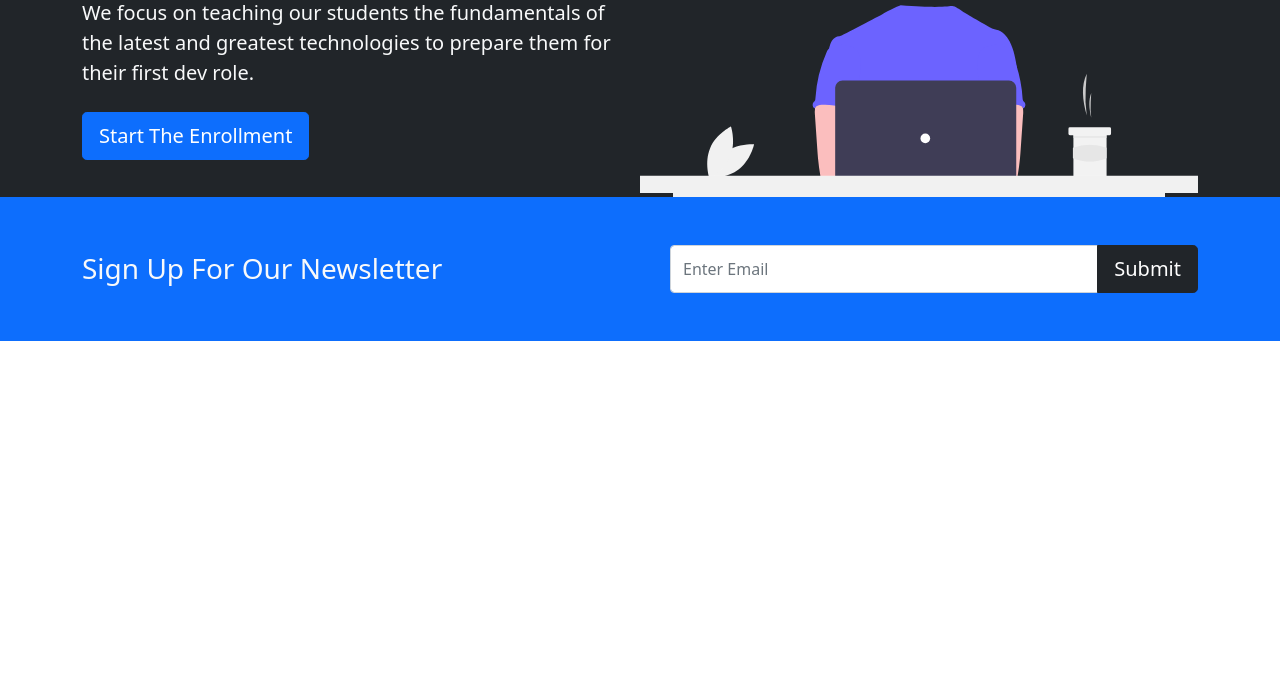
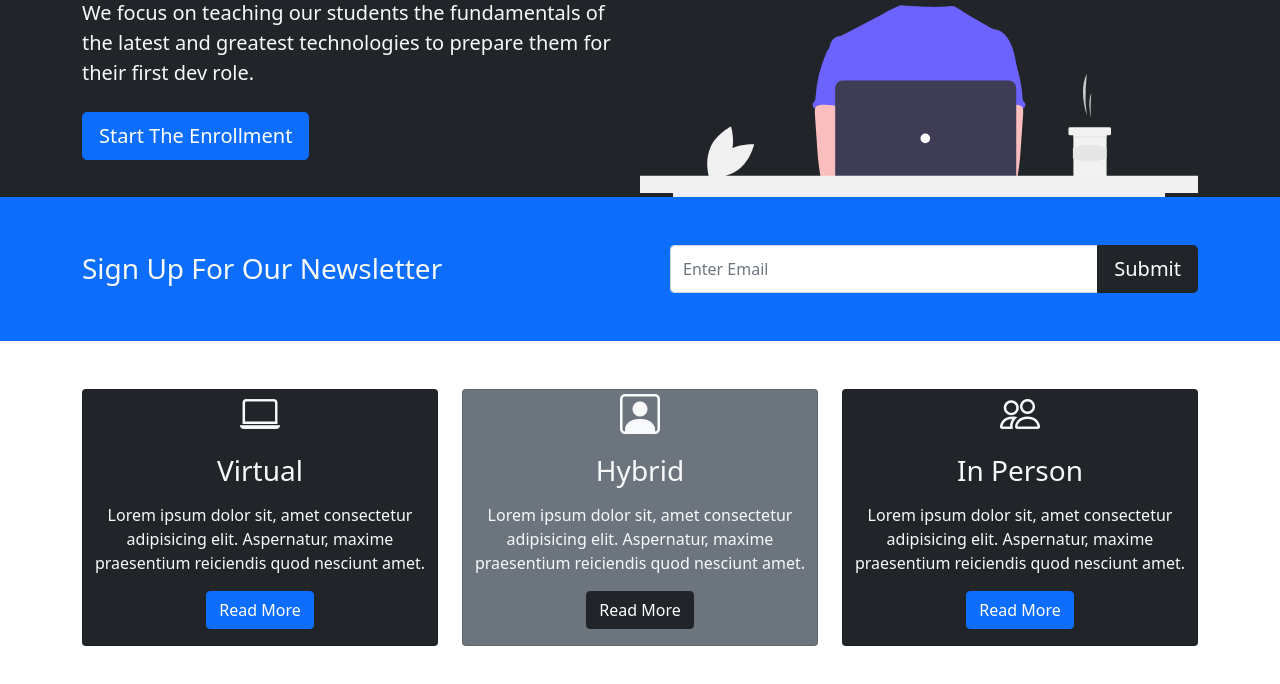
Before and after one commit to itangishaka1/Bootstrap-5, a plain HTML site: page index.html in a window 1280 px wide. Shown: the part 214-898 px from the top of the page. Before the commit the page ends 800 px from the top, so only its background shows below. Drawn offline with nearby package versions, Linux system fonts and the light colour scheme.

Commit message:
Finished Boxes sections

```diff
--- a/index.html
+++ b/index.html
@@ -7,6 +7,8 @@
     <meta name="viewport" content="width=device-width, initial-scale=1.0">
     <link href="https://cdn.jsdelivr.net/npm/bootstrap@5.0.2/dist/css/bootstrap.min.css" rel="stylesheet"
         integrity="sha384-EVSTQN3/azprG1Anm3QDgpJLIm9Nao0Yz1ztcQTwFspd3yD65VohhpuuCOmLASjC" crossorigin="anonymous">
+    <!-- Icons -->
+    <link rel="stylesheet" href="https://cdn.jsdelivr.net/npm/bootstrap-icons@1.3.0/font/bootstrap-icons.css">
     <title>Frontend Bootcamp</title>
     <link rel="stylesheet" href="style.css">
 </head>
@@ -68,12 +70,68 @@
                 <div class="input-group news-input ms-md-auto">
                     <input type="text" class="form-control" placeholder="Enter Email">
                     <button class="btn btn-dark btn-lg" type="button">Submit</button>
-                  </div>
+                </div>
             </div>
         </div>
     </section>
 
+    <!-- Boxes -->
+    <section class="p-5">
+        <div class="container">
+            <!-- use class=row for grid -->
+            <div class="row text-center">
+                <!-- Components-Card to create cards-->
+                <div class="col-md">
+                    <div class="card bg-dark text-light">
+                        <div class="card-bord text-center">
+                            <div class="h1 mb-3">
+                                <i class="bi bi-laptop"></i>
+                            </div>
+                            <h3 class="card-title mb-3">Virtual</h3>
+                            <p class="card-text">
+                                Lorem ipsum dolor sit, amet consectetur adipisicing elit. Aspernatur, maxime praesentium
+                                reiciendis quod nesciunt amet.
+                            </p>
+                            <a href="#" class="btn btn-primary mb-3">Read More</a>
+                        </div>
 
+                    </div>
+                </div>
+                <div class="col-md">
+                    <div class="card bg-secondary text-light">
+                        <div class="card-bord text-center">
+                            <div class="h1 mb-3">
+                                <i class="bi bi-person-square"></i>
+                            </div>
+                            <h3 class="card-title mb-3">Hybrid</h3>
+                            <p class="card-text">
+                                Lorem ipsum dolor sit, amet consectetur adipisicing elit. Aspernatur, maxime praesentium
+                                reiciendis quod nesciunt amet.
+                            </p>
+                            <a href="#" class="btn btn-dark mb-3">Read More</a>
+                        </div>
+
+                    </div>
+                </div>
+                <div class="col-md">
+                    <div class="card bg-dark text-light">
+                        <div class="card-bord text-center">
+                            <div class="h1 mb-3">
+                                <i class="bi bi-people"></i>
+                            </div>
+                            <h3 class="card-title mb-3">In Person</h3>
+                            <p class="card-text">
+                                Lorem ipsum dolor sit, amet consectetur adipisicing elit. Aspernatur, maxime praesentium
+                                reiciendis quod nesciunt amet.
+                            </p>
+                            <a href="#" class="btn btn-primary mb-3">Read More</a>
+                        </div>
+
+                    </div>
+                </div>
+            </div>
+        </div>
+    </section>
 
 
 
```
